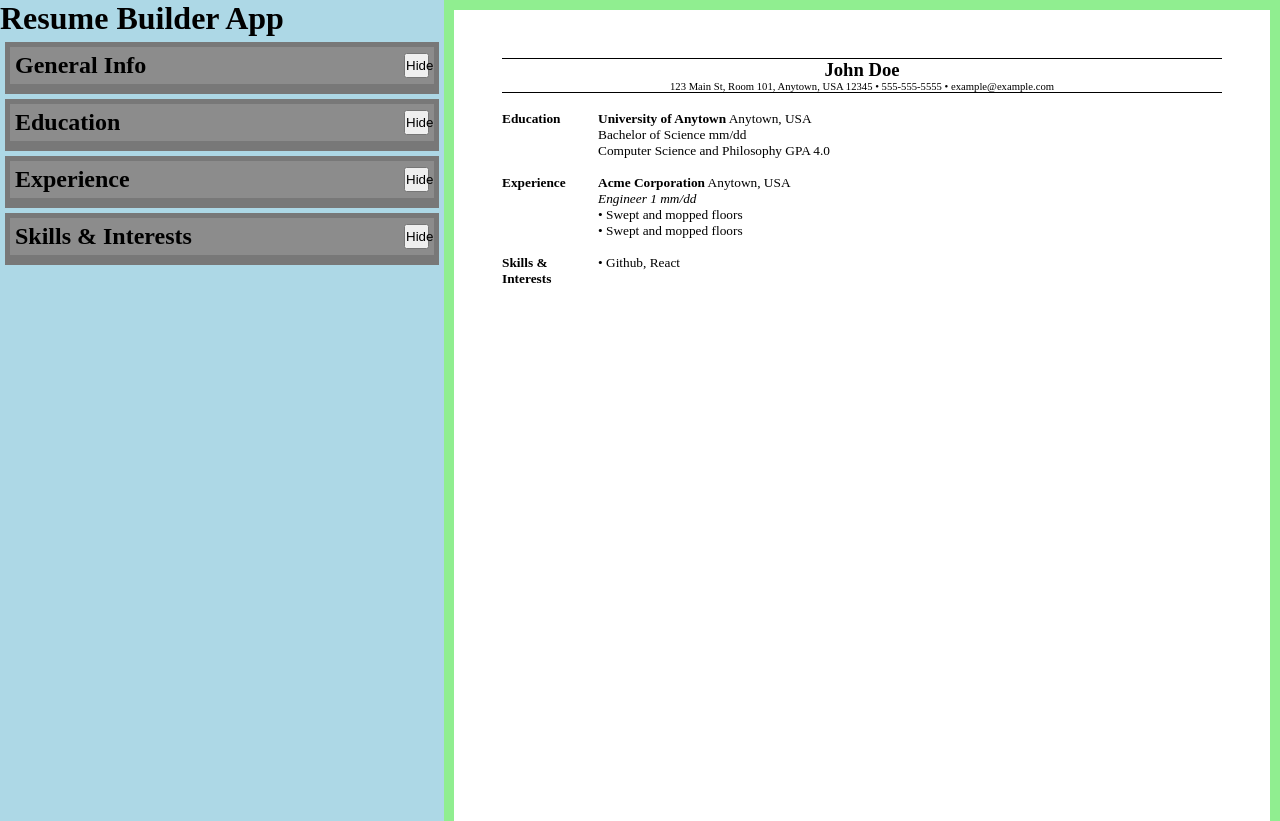
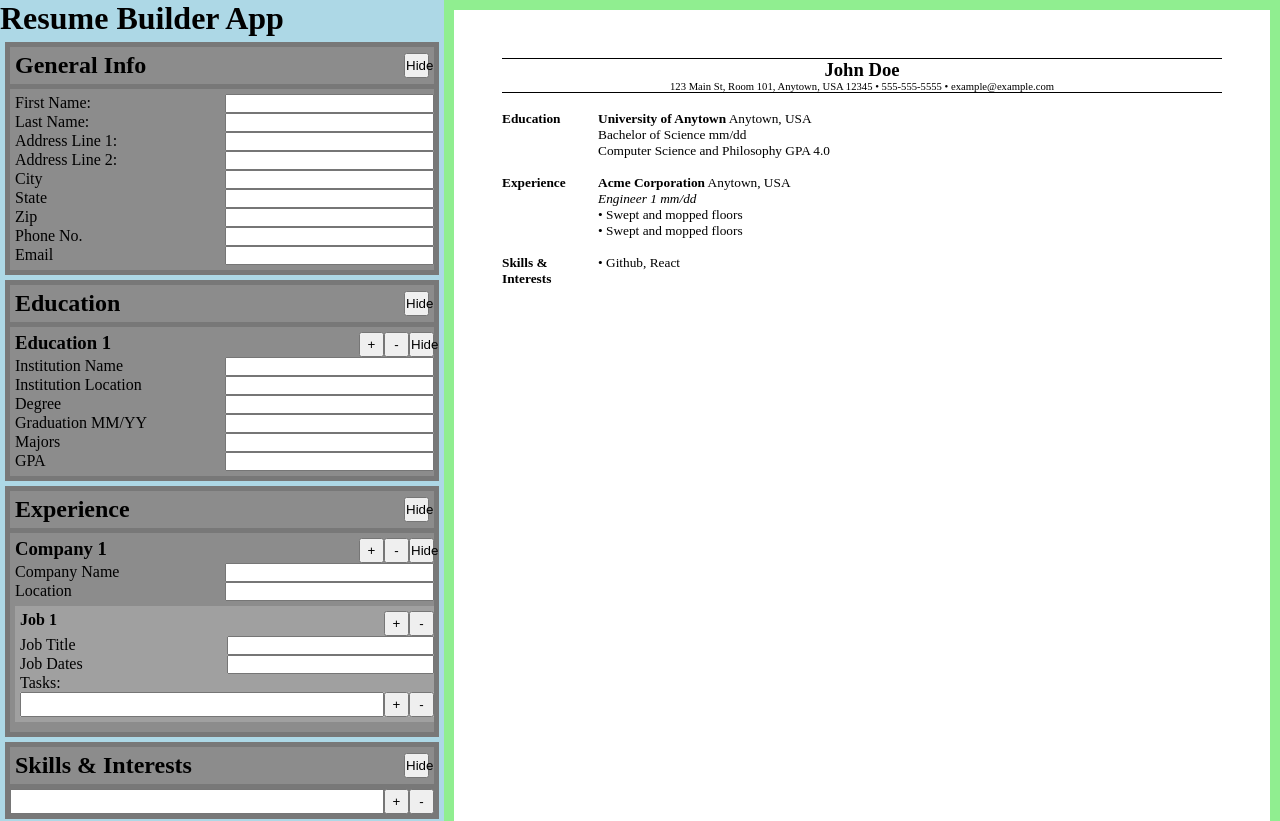
Before and after one commit to hansbuilt/odin-CVApplication, a React (Vite) app: page / in a window 1280 px wide. Shown: the top 821 px of the page. Built offline with nearby package versions, Linux system fonts and the light colour scheme.

Commit message:
Updated default show/hide to show

```diff
--- a/src/components/editor/EditJobCompany.jsx
+++ b/src/components/editor/EditJobCompany.jsx
@@ -39,7 +39,7 @@ function EditJobCompany({ id, onAdd, onDelete }) {
         </div>
       </div>
       {
-        <div className={`editCompanyBody ${isVisible ? "hidden" : ""}`}>
+        <div className={`editCompanyBody ${isVisible ? "" : "hidden"}`}>
           <div className="editInputContainer">
             <label>Company Name</label>
             <input type="text" name="jobCompany" required></input>
--- a/src/components/editor/EditSection.jsx
+++ b/src/components/editor/EditSection.jsx
@@ -31,7 +31,7 @@ function EditSection({ name, Component }) {
           toggle={() => setIsVisible(!isVisible)}
         ></ShowHideBtn>
       </div>
-      <div className={isVisible ? "hidden" : ""}>
+      <div className={isVisible ? "" : "hidden"}>
         {children.map((child) => (
           <Component
             key={child.id}
```
